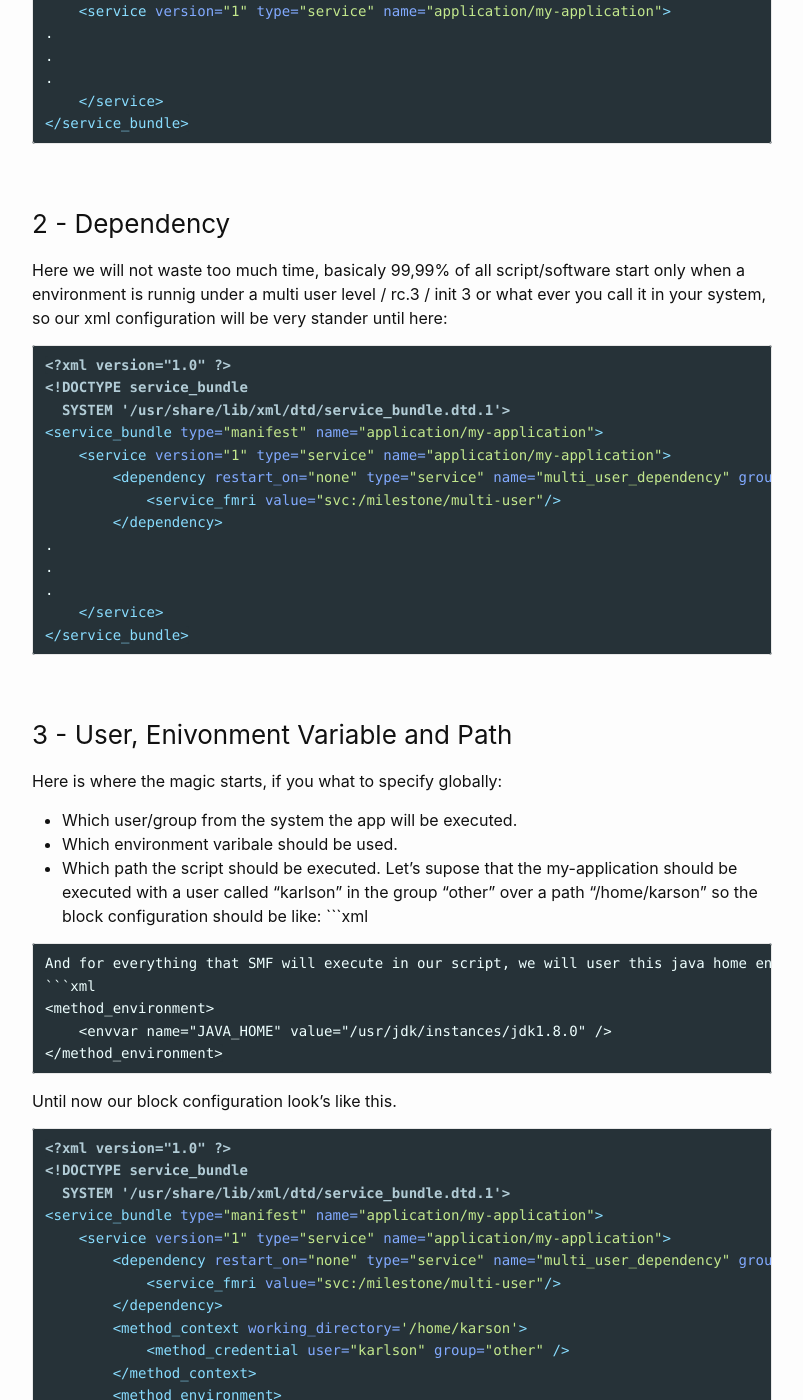
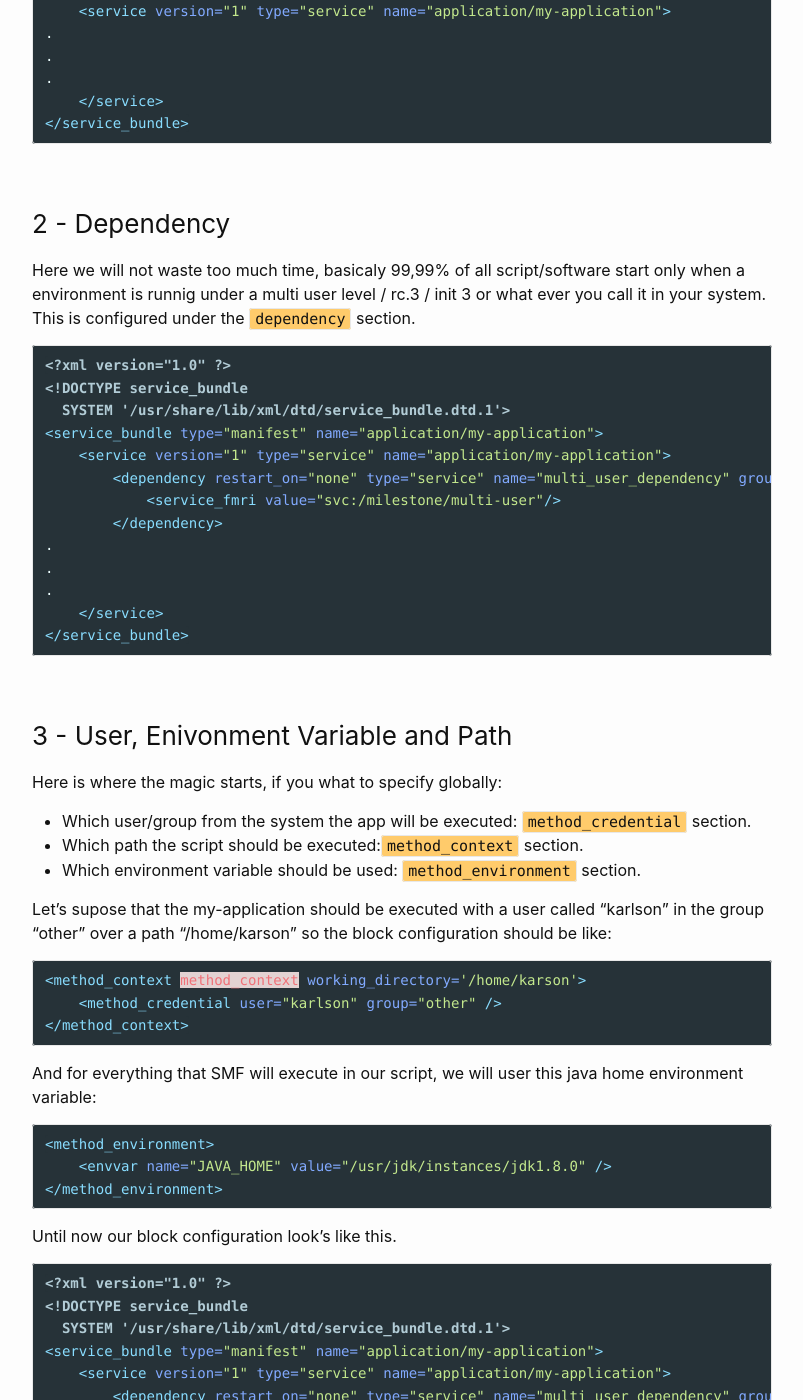
Before and after one commit to brenocrs/brenocrs.github.io, a Jekyll site: the page built from _posts/2020-08-16-registering-Solaris-SMF.md, in a window 1280 px wide and 1400 px high, scrolled down 1958 px. Shown: the whole window, without its empty margins (238-1041 px from the left). Built offline with Jekyll 4.4.1, drawn with Linux system fonts in a browser that asks for light colours; some of the changed text lies outside the part shown.

Commit message:
MORE TYPE CORRECTION

````diff
--- a/_posts/2020-08-16-registering-Solaris-SMF.md
+++ b/_posts/2020-08-16-registering-Solaris-SMF.md
@@ -14,7 +14,7 @@ To manage all those services and deamons, in systemd linux system whe have syste
 <br>
 SMF use a xml file to configure all the services, if you want to know how a service is configure, you can just type:
 <br>
-```command
+```
 -bash-3.2# svccfg export -a /system/cron
 ```
 
@@ -88,7 +88,8 @@ All other options can let be standart as showed bellow.
 ```
 
 ### 2 - Dependency
-Here we will not waste too much time, basicaly 99,99% of all script/software start only when a environment is runnig under a multi user level / rc.3 / init 3 or what ever you call it in your system, so our xml configuration will be very stander until here:
+Here we will not waste too much time, basicaly 99,99% of all script/software start only when a environment is runnig under a multi user level / rc.3 / init 3 or what ever you call it in your system.
+This is configured under the ```dependency``` section.
 ```xml
 <?xml version="1.0" ?>
 <!DOCTYPE service_bundle
@@ -107,9 +108,10 @@ Here we will not waste too much time, basicaly 99,99% of all script/software sta
 ### 3 - User, Enivonment Variable and Path
 
 Here is where the magic starts, if you what to specify globally:
-- Which user/group from the system the app will be executed.
-- Which environment varibale should be used.
-- Which path the script should be executed.
+- Which user/group from the system the app will be executed: ```method_credential``` section.
+- Which path the script should be executed:```method_context``` section.
+- Which environment variable should be used: ```method_environment``` section.
+
 Let's supose that the my-application should be executed with a user called "karlson" in the group "other" over a path "/home/karson" so the block configuration should be like:
 ```xml
 <method_context method_context working_directory='/home/karson'>
@@ -146,18 +148,20 @@ Until now our block configuration look's like this.
 ```
 ### 4 - Script execution
 Here we specify how the script should be executed, there is a lot of variation for that, but i will show the 2 most common.
+<br>
+
 #### 4.1 - Start/Stop script
-For a scrpt that you need to inform a the input a parameter like **start** or **stop**, just use the block bellow:
+For a script that you need to inform a input a parameter like **start** or **stop**, just use the block bellow:
 
 ```xml
 <exec_method timeout_seconds="60" type="method" name="start" exec="/home/karson/my-app.sh %m"/>
 <exec_method timeout_seconds="60" type="method" name="stop" exec="/home/karson/my-app.sh %m"/>
 <exec_method timeout_seconds="60" type="method" name="refresh" exec=":true"/>
 ```
-obs: Note that you can user varibles like ```%m``` to specify which input you will use for every method
+obs: Note that you can user varibles like ```%m``` to specify which input you will use for every method.
 
 #### 4.2 - Daemon script
-For a scrpt that run's as a deamon and should be maintained executing, just use the block bellow:
+For a script that is executed as a deamon and should be maintained executing, just use the block bellow:
 
 ```xml
 <exec_method timeout_seconds="60" type="method" name="start" exec="/home/karson/my-app.sh -c /home/karson/my-app.conf"/>
@@ -185,7 +189,7 @@ For that, we will use the block bellow
 </template>
 ```
 ### 6 - Importing the configuration on SMF
-Finaly our app will be configured in the my-app.xml as a deamon service:
+Finaly our app will be configured in the my-app.xml file as a deamon service, so the resulting file will looks like:
 
 ```xml
 <?xml version="1.0" ?>
@@ -222,12 +226,12 @@ Finaly our app will be configured in the my-app.xml as a deamon service:
 ```
 
 Lets import it with the command bellow:
-```command
+```
 -bash-3.2# svccfg import ./my-app.xml
 ```
 
 And then start our script:
-```command
+```
 -bash-3.2# svcadm enable my-application
 ```
 
````
Also changed, not shown: other parts of _posts/2020-08-16-registering-Solaris-SMF.md (+4 -4 lines).
